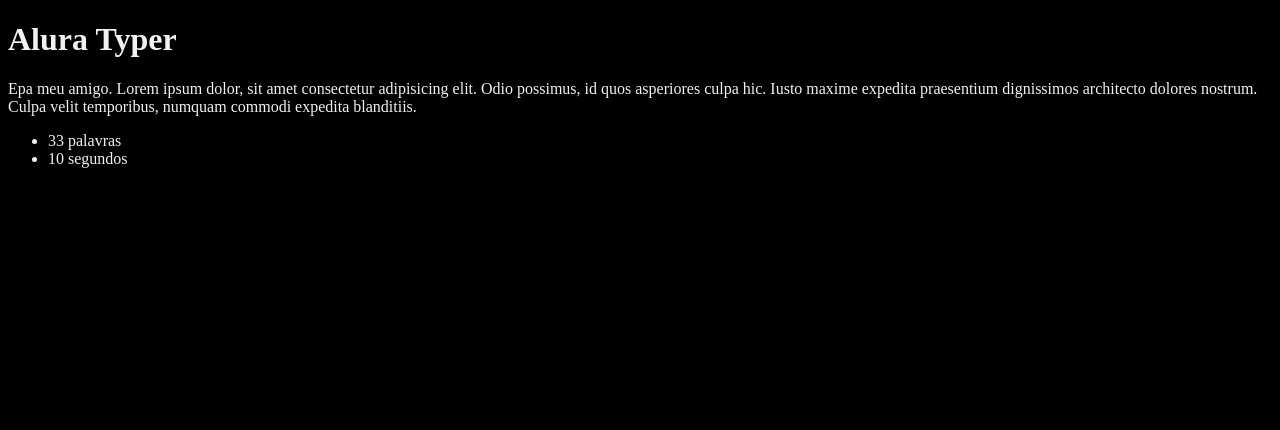
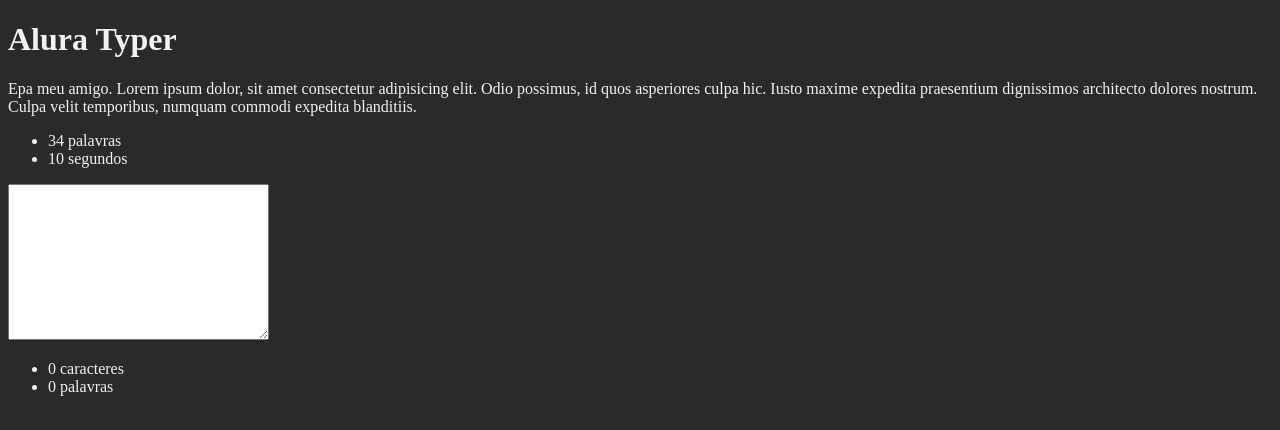
Before and after one commit to eugeniocarvalho/alura-typer, a plain HTML site: page public/principal.html in a window 1280 px wide. Drawn offline with Linux system fonts and the light colour scheme.

Commit message:
contando letras e palavras

```diff
--- a/public/css/estilos.css
+++ b/public/css/estilos.css
@@ -0,0 +1,4 @@
+body {
+  background-color: #2a2a2a;
+  color: #f2f2f2;
+}
--- a/public/js/main.js
+++ b/public/js/main.js
@@ -1,3 +1,12 @@
-const numeroFrase = $(".frase").text().split(' ').length;
+const numeroFrase = $(".frase").text().split(/\S+/).length;
 
 $("#tamanho-frase").text(numeroFrase);
+
+const campo = $(".campo-digitacao");
+
+campo.on("input", () => {
+  const numerosCaracteres = campo.val().length;
+
+  $("#contador-caracteres").text(numerosCaracteres);
+  $("#contados-palavras").text(campo.val().split(/\S+/).length - 1)
+});
--- a/public/principal.html
+++ b/public/principal.html
@@ -4,9 +4,10 @@
 <head>
   <meta charset="UTF-8">
   <title>Alura Typer</title>
+  <link rel="stylesheet" href="css/estilos.css">
 </head>
 
-<body style="background-color: #010101; color: #f1f1f1">
+<body>
   <!-- Seja bem vindo ao curso de jQuery :) -->
   <h1>Alura Typer</h1>
   <p class="frase">Epa meu amigo. Lorem ipsum dolor, sit amet consectetur adipisicing elit. Odio possimus, id quos asperiores culpa hic. Iusto maxime expedita praesentium dignissimos architecto dolores nostrum. Culpa velit temporibus, numquam commodi expedita blanditiis.</p>
@@ -16,6 +17,13 @@
     <li>10 segundos</li>
   </ul>
 
+  <textarea class="campo-digitacao" cols="30" rows="10"></textarea>
+
+  <ul>
+    <li><span id="contador-caracteres">0</span> caracteres</li>
+    <li><span id="contados-palavras">0</span> palavras</li>
+  </ul>
+
   <script src="js/jquery.js"></script>
   <script src="js/main.js"></script>
 </body>
```
